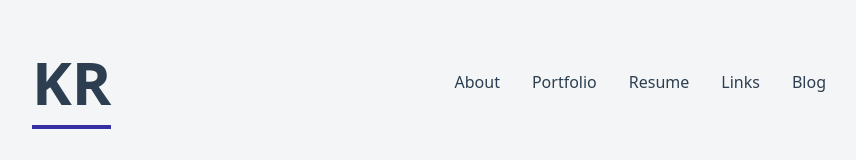
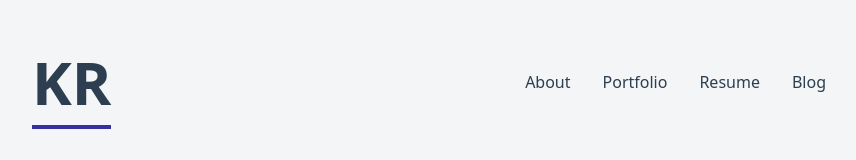
Before and after one commit to iamkarsoft/kofi.work, a Vue app: page / in a window 1280 px wide. Shown: the top 160 px of the page, without its empty margins (211-1067 px from the left). Built offline with nearby package versions, Linux system fonts and the light colour scheme.

Commit message:
clean up

```diff
--- a/src/components/Navigation.vue
+++ b/src/components/Navigation.vue
@@ -7,7 +7,6 @@
       <router-link to="/about" class="m-4">About</router-link>
       <router-link to="/portfolio" class="m-4">Portfolio</router-link>
       <router-link to="/resume" class="m-4">Resume</router-link>
-      <router-link to="/links" class="m-4">Links</router-link>
       <router-link to="/blog" class="m-4">Blog</router-link>
     </div>
   </nav>
```
